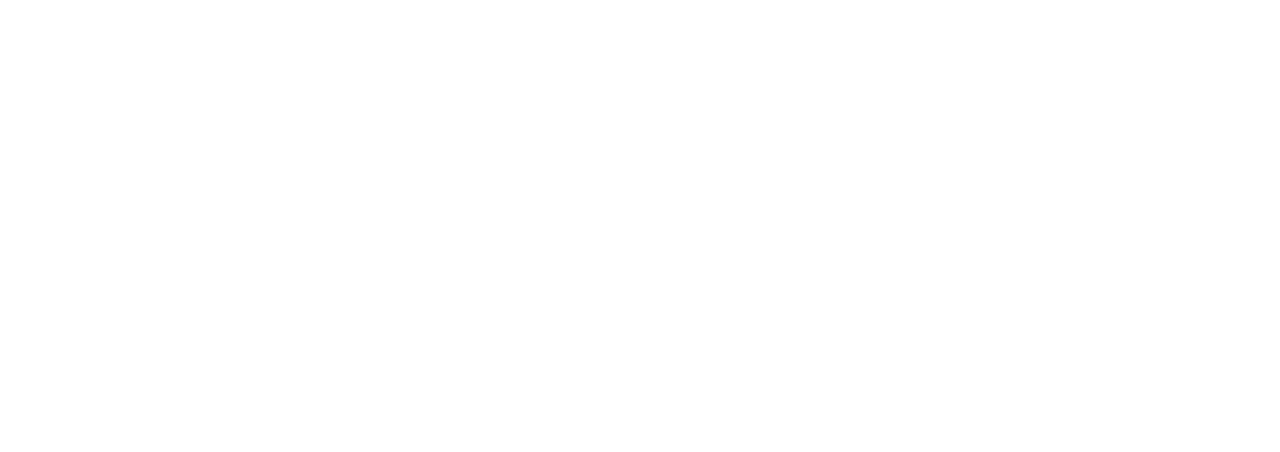
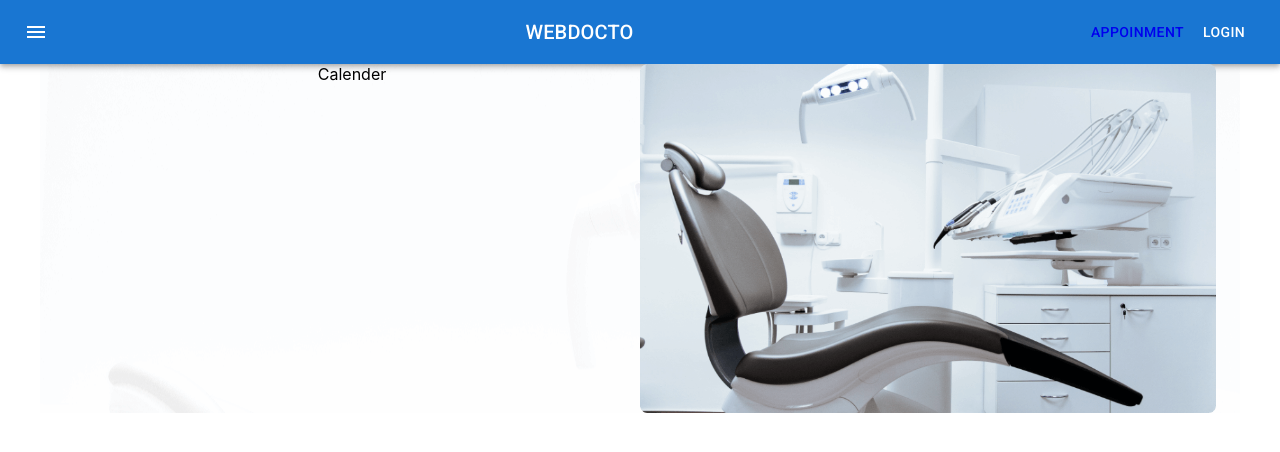
Before and after one commit to showkat-ALI/WEBDOCTO-UI, a React (Create React App) app: page /appointment in a window 1280 px wide. Before the commit this address had no page. Shown: the top 452 px of the page. Built offline with nearby package versions, Linux system fonts and the light colour scheme.

Commit message:
appointment-added

```diff
--- a/src/App.js
+++ b/src/App.js
@@ -3,6 +3,7 @@
 import "./App.css";
 
 import "./App.css";
+import Appoinment from "./pages/Appointment/Appoinment/Appointment";
 import Home from "./pages/Home/Home/Home";
 
 function App() {
@@ -12,6 +13,7 @@
         <Route path="/" element={<Home />} />
         <Route path="home" element={<Home />} />
         <Route path="about" element={<Home />} />
+        <Route path="appointment" element={<Appoinment />} />
       </Routes>
     </div>
   );
--- /dev/null
+++ b/src/pages/Appointment/Appoinment/Appointment.js
@@ -0,0 +1,16 @@
+import React from "react";
+import Navigation from "../../shared/Navigation/Navigation";
+import AppointmentHeader from "../AppointmentHeader/AppointmentHeader";
+import AvailableAppoinments from "../AvailableAppoinments/AvailableAppoinments";
+
+const Appoinment = () => {
+  return (
+    <div>
+      <Navigation></Navigation>
+      <AppointmentHeader></AppointmentHeader>
+      <AvailableAppoinments></AvailableAppoinments>
+    </div>
+  );
+};
+
+export default Appoinment;
--- /dev/null
+++ b/src/pages/Appointment/AppointmentHeader/AppointmentHeader.js
@@ -0,0 +1,27 @@
+import { Grid } from "@mui/material";
+import { Container } from "@mui/system";
+import React from "react";
+import bgChair from "../../../images/bg.png";
+import chair from "../../../images/chair.png";
+import Calender from "../../shared/Calender/Calender";
+const bGcHaIr = {
+  background: `url(${bgChair})`,
+};
+
+const AppointmentHeader = () => {
+  return (
+    <Container style={bGcHaIr}>
+      <Grid container>
+        <Grid Item xs={12} md={6}>
+          <Calender></Calender>
+        </Grid>
+
+        <Grid Item xs={12} md={6}>
+          <img alt="" style={{ width: "100%", height: "100%" }} src={chair} />
+        </Grid>
+      </Grid>
+    </Container>
+  );
+};
+
+export default AppointmentHeader;
--- /dev/null
+++ b/src/pages/Appointment/AvailableAppoinments/AvailableAppoinments.js
@@ -0,0 +1,7 @@
+import React from "react";
+
+const AvailableAppoinments = () => {
+  return <div></div>;
+};
+
+export default AvailableAppoinments;
--- a/src/pages/Home/Home/Home.js
+++ b/src/pages/Home/Home/Home.js
@@ -1,5 +1,5 @@
 import React from "react";
-import Navigation from "../../shared/Navigation";
+import Navigation from "../../shared/Navigation/Navigation";
 import AppointmentBanner from "../AppointmentBanner/AppointmentBanner";
 import Services from "../Services/Services";
 import TopBanner from "../TopBanner/TopBanner";
--- /dev/null
+++ b/src/pages/shared/Calender/Calender.js
@@ -0,0 +1,7 @@
+import React from "react";
+
+const Calender = () => {
+  return <div>Calender</div>;
+};
+
+export default Calender;
--- a/src/pages/shared/Navigation.js
+++ b/src/pages/shared/Navigation/Navigation.js
@@ -6,6 +6,7 @@
 import Button from "@mui/material/Button";
 import IconButton from "@mui/material/IconButton";
 import MenuIcon from "@mui/icons-material/Menu";
+import { Link } from "react-router-dom";
 
 const Navigation = () => {
   return (
@@ -24,6 +25,9 @@
           <Typography variant="h6" component="div" sx={{ flexGrow: 1 }}>
             WEBDOCTO
           </Typography>
+          <Link to="/appointment">
+            <Button color="inherit">Appoinment</Button>
+          </Link>
           <Button color="inherit">Login</Button>
         </Toolbar>
       </AppBar>
```
